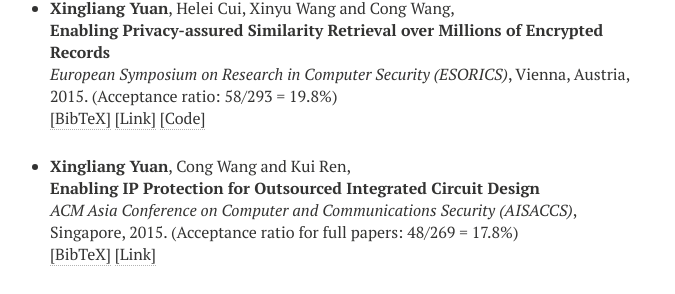
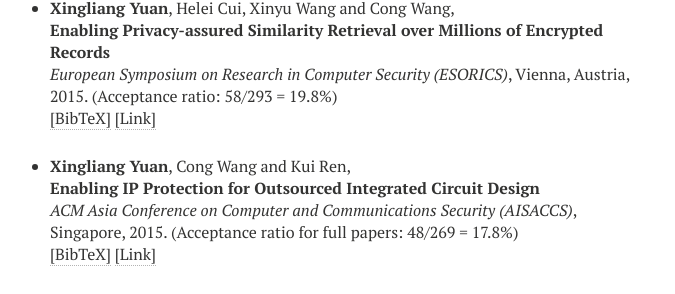
Before and after one commit to fooc/academic.fooc.github.io, a Jekyll site: the page built from publication.md, in a window 1280 px wide and 900 px high, scrolled down 1731 px. Shown: the part 153-447 px from the top of the window, without its empty margins (310-985 px from the left). Built offline with Jekyll 4.4.1, drawn with Linux system fonts in a browser that asks for light colours; nearby versions of some CDN libraries.

Commit message:
Update publications.html

```diff
--- a/_layouts/publications.html
+++ b/_layouts/publications.html
@@ -340,7 +340,6 @@ Jinghua Jiang, Xiaolin Gui, Zhenkui Shi, <b>Xingliang Yuan</b>, and Cong Wang,
 <br />
 <a href="javascript:toggleBibtex('YCWW-ESORICS15')">[BibTeX]</a>
 <a href="http://link.springer.com/chapter/10.1007/978-3-319-24177-7_3" target="_blank">[Link]</a>
-<a href="https://github.com/CongGroup/SimSSE"  target="_blank">[Code]</a>
 </p>
 <div id="bib_YCWW-ESORICS15" class="bibtex noshow">
 <pre>
```
